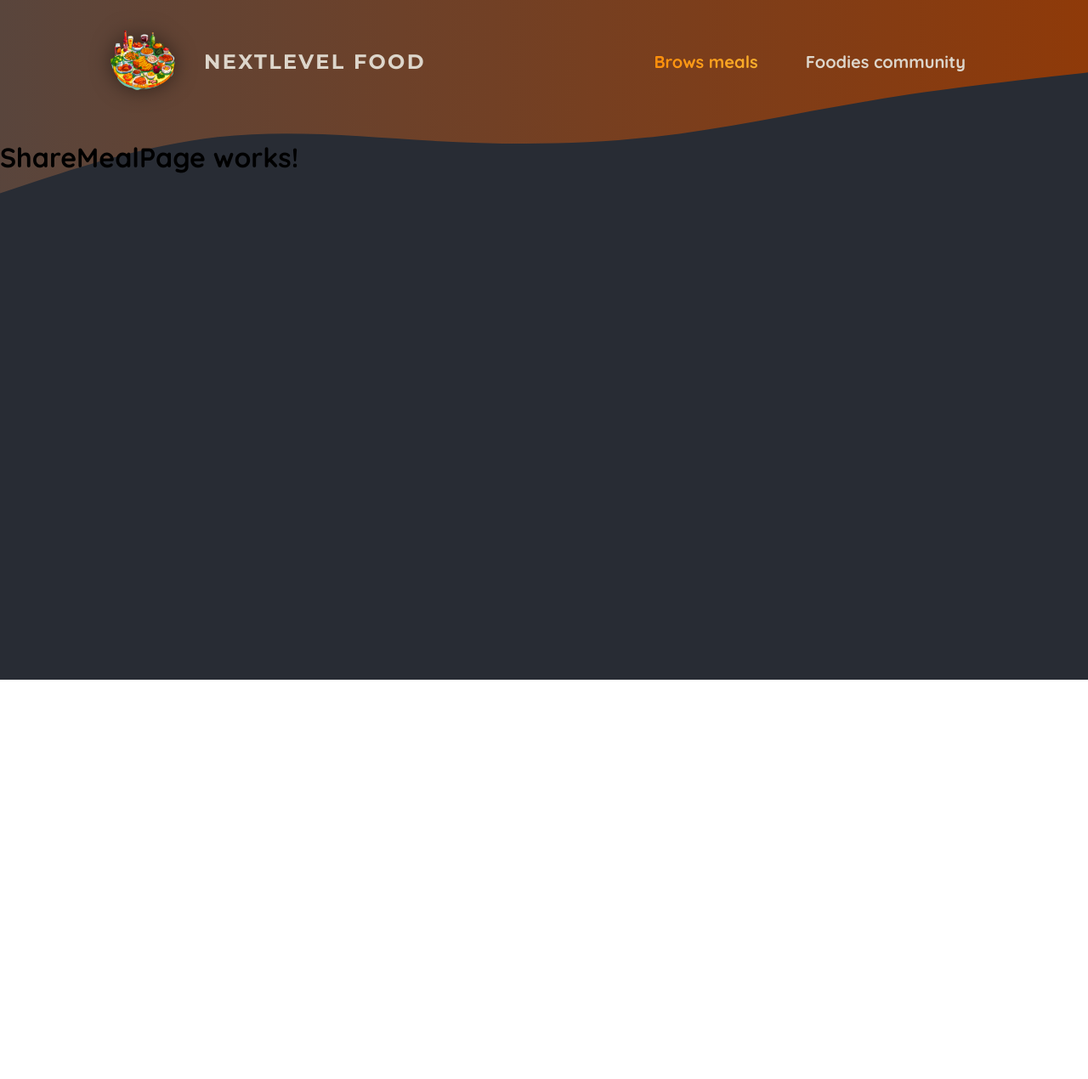
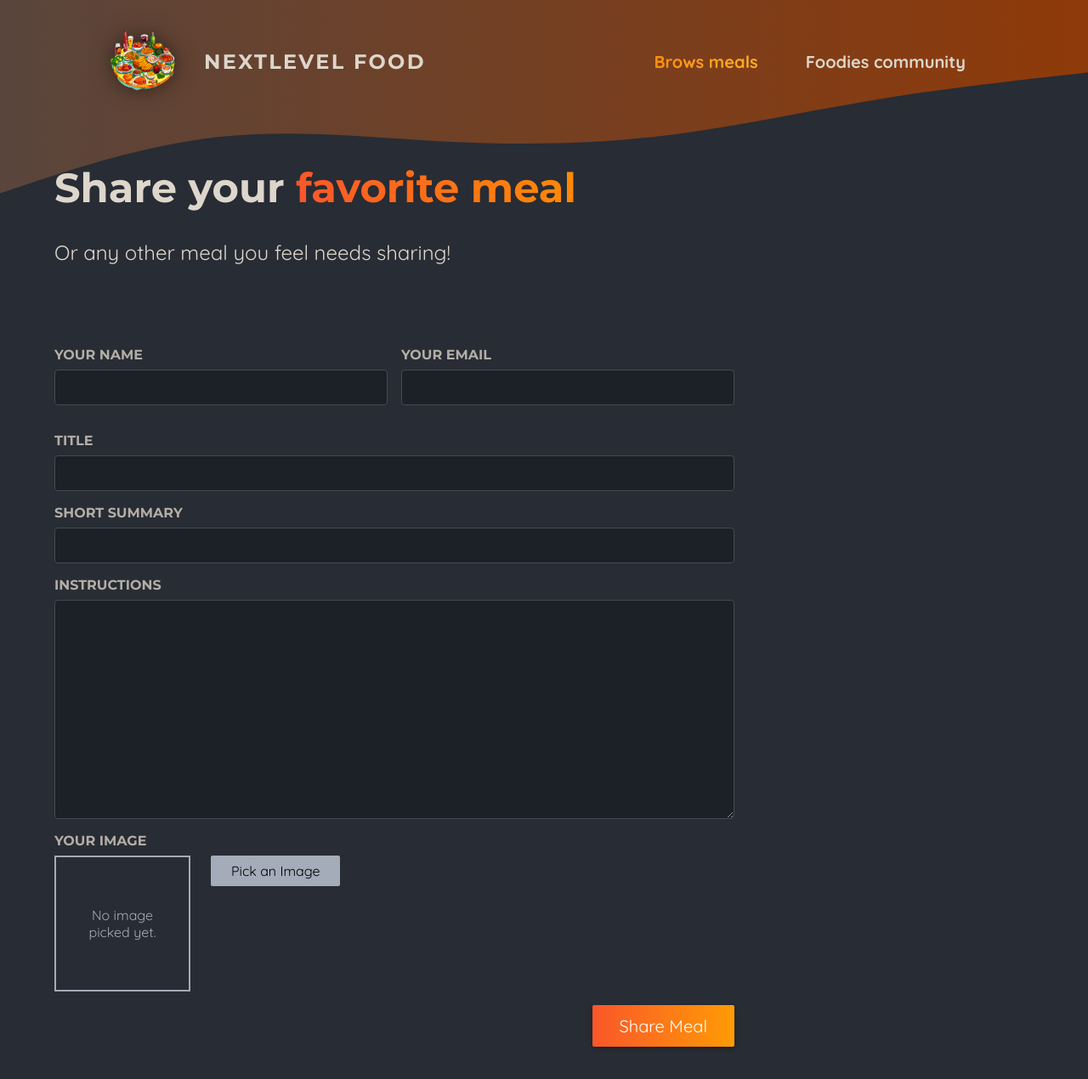
Before and after one commit to harii-tilavat/next-level-food, a Next.js app: page /meals/share in a window 1280 px wide. Shown: the top 1270 px of the page at 85% size. Before the commit the page ends 800 px from the top, so only its background shows below. Built offline with nearby package versions, Linux system fonts and the light colour scheme.

Commit message:
Working on creat meal functionality.

```diff
--- a/app/meals/share/page.jsx
+++ b/app/meals/share/page.jsx
@@ -1,8 +1,46 @@
+import ImagePicker from "@/components/meals/image-picker";
+import classes from "./page.module.css";
+import { ShareMeal } from "@/lib/actions";
 const ShareMealPage = () => {
   return (
-    <main>
-      <h1>ShareMealPage works!</h1>
-    </main>
+    <>
+      <header className={classes.header}>
+        <h1>
+          Share your <span className={classes.highlight}>favorite meal</span>
+        </h1>
+        <p>Or any other meal you feel needs sharing!</p>
+      </header>
+      <main className={classes.main}>
+        <form className={classes.form} action={ShareMeal}>
+          <div className={classes.row}>
+            <p>
+              <label htmlFor="name">Your name</label>
+              <input type="text" id="name" name="name" required />
+            </p>
+            <p>
+              <label htmlFor="email">Your email</label>
+              <input type="email" id="email" name="email" required />
+            </p>
+          </div>
+          <p>
+            <label htmlFor="title">Title</label>
+            <input type="text" id="title" name="title" required />
+          </p>
+          <p>
+            <label htmlFor="summary">Short Summary</label>
+            <input type="text" id="summary" name="summary" required />
+          </p>
+          <p>
+            <label htmlFor="instructions">Instructions</label>
+            <textarea id="instructions" name="instructions" rows="10" required></textarea>
+          </p>
+          <ImagePicker label={"Your image"} name={"image"} />
+          <p className={classes.actions}>
+            <button type="submit">Share Meal</button>
+          </p>
+        </form>
+      </main>
+    </>
   );
 };
 
--- /dev/null
+++ b/app/meals/share/page.module.css
@@ -0,0 +1,98 @@
+.header {
+    gap: 3rem;
+    margin: 3rem auto 5rem auto;
+    width: 90%;
+    max-width: 75rem;
+    color: #ddd6cb;
+    font-size: 1.5rem;
+}
+
+.header h1 {
+    font-family: "Montserrat", sans-serif;
+}
+
+.highlight {
+    background: linear-gradient(90deg, #f9572a, #ff8a05);
+    background-clip: text;
+    -webkit-background-clip: text;
+    -webkit-text-fill-color: transparent;
+}
+
+.main {
+    width: 90%;
+    max-width: 75rem;
+    margin: 3rem auto;
+    color: white;
+}
+
+.form {
+    max-width: 50rem;
+}
+
+.form label {
+    display: block;
+    margin-bottom: 0.5rem;
+    font-size: 1rem;
+    font-family: "Montserrat", sans-serif;
+    text-transform: uppercase;
+    color: #b3aea5;
+    font-weight: bold;
+}
+
+.form input,
+.form textarea {
+    display: block;
+    width: 100%;
+    padding: 0.5rem 1rem;
+    border-radius: 4px;
+    border: 1px solid #454952;
+    background: #1c2027;
+    font-size: 1.25rem;
+    font-family: "Montserrat", sans-serif;
+    color: #ddd6cb;
+}
+
+.form input:focus,
+.form textarea:focus {
+    outline-color: #f99f2a;
+    background-color: #1f252d;
+}
+
+.row {
+    display: flex;
+    gap: 1rem;
+}
+
+.row p {
+    width: 100%;
+}
+
+.actions {
+    text-align: right;
+}
+
+.actions button {
+    border: 0;
+    padding: 0.75rem 2rem;
+    background: linear-gradient(90deg, #f9572a, #ff9b05);
+    border: none;
+    color: #ffffff;
+    border-radius: 2px;
+    cursor: pointer;
+    font: inherit;
+    font-size: 1.25rem;
+    box-shadow: 0 2px 5px rgba(0, 0, 0, 0.3);
+}
+
+.actions button:hover,
+.actions button:focus {
+    background: linear-gradient(90deg, #fd4715, #f9b241);
+}
+
+.actions button:disabled,
+.actions button:hover:disabled,
+.actions button:focus:disabled {
+    background: #ccc;
+    color: #979797;
+    cursor: not-allowed;
+}
--- /dev/null
+++ b/components/meals/image-picker.jsx
@@ -0,0 +1,46 @@
+"use client";
+import { useRef, useState } from "react";
+import classes from "./image-picker.module.css";
+import Image from "next/image";
+const ImagePicker = ({ label, name }) => {
+  const inputRef = useRef();
+  const [pickedImage, setPickedImage] = useState();
+  function handlePickImage() {
+    inputRef.current.click();
+  }
+  async function handleImageChange(event) {
+    const file = event.target.files[0];
+    if (!file) {
+      setPickedImage(null);
+      return;
+    }
+    const fileUrl = await convertToBase64(file);
+    setPickedImage(fileUrl);
+  }
+  function convertToBase64(file) {
+    return new Promise((resolve, reject) => {
+      const fileReader = new FileReader();
+      fileReader.onload = () => resolve(fileReader.result);
+      fileReader.onerror = () => reject("File not loaded!");
+      fileReader.readAsDataURL(file);
+    });
+  }
+  return (
+    <div className={classes.picker}>
+      <label htmlFor={name}>{label}</label>
+      <div className={classes.controls}>
+        <div className={classes.preview}>
+          {!pickedImage && <p>No image picked yet.</p>}
+          {pickedImage && <Image src={pickedImage} alt="Image selected by user" fill />}
+        </div>
+
+        <input ref={inputRef} type="file" id={name} accept="image/png, image/jpeg" name={name} className={classes.input} onChange={handleImageChange} required />
+        <button className={classes.button} onClick={handlePickImage}>
+          Pick an Image
+        </button>
+      </div>
+    </div>
+  );
+};
+
+export default ImagePicker;
--- a/components/meals/image-picker.module.css
+++ b/components/meals/image-picker.module.css
@@ -0,0 +1,45 @@
+.controls {
+    display: flex;
+    align-items: flex-start;
+    gap: 1.5rem;
+    margin-bottom: 1rem;
+}
+
+.picker .input {
+    display: none;
+}
+
+.picker .button {
+    border: 0;
+    padding: 0.5rem 1.5rem;
+    background: #a4abb9;
+    border-radius: 2px;
+    cursor: pointer;
+    font: inherit;
+}
+
+.picker .button:hover,
+.picker .button:focus {
+    background: #b3b9c6;
+}
+
+.preview {
+    width: 10rem;
+    height: 10rem;
+    border: 2px solid #a4abb9;
+    display: flex;
+    justify-content: center;
+    align-items: center;
+    text-align: center;
+    color: #a4abb9;
+    position: relative;
+}
+
+.preview p {
+    margin: 0;
+    padding: 1rem;
+}
+
+.preview img {
+    object-fit: cover;
+}
--- /dev/null
+++ b/lib/actions.js
@@ -0,0 +1,13 @@
+"use server";
+export async function ShareMeal(formData) {
+  const meal = {
+    title: formData.get("title"),
+    summary: formData.get("summary"),
+    instructions: formData.get("instructions"),
+    image: formData.get("image"),
+    creator: formData.get("name"),
+    creator_email: formData.get("email"),
+  };
+  console.log("Meal : ", meal);
+//   return meal;
+}
```
